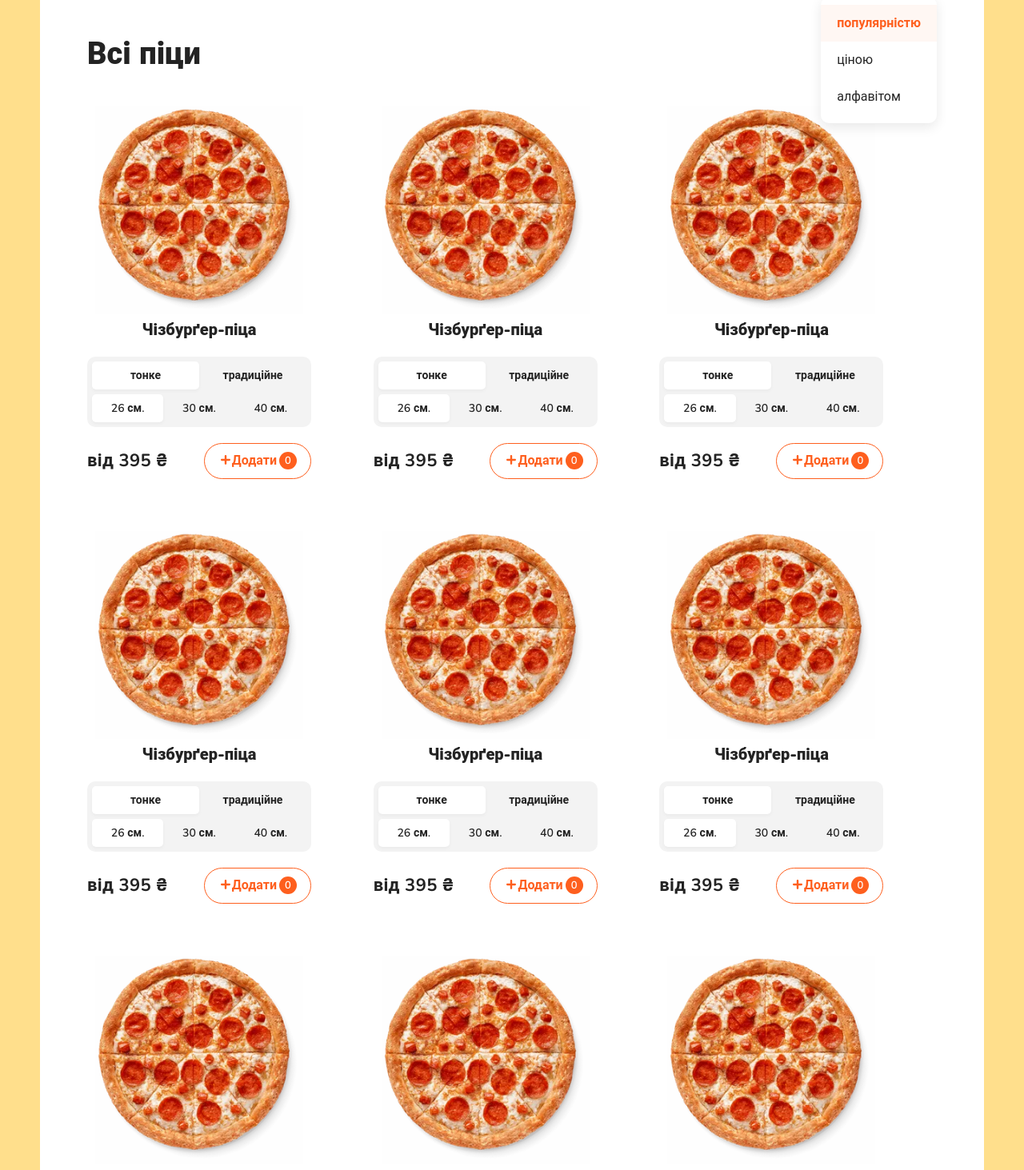
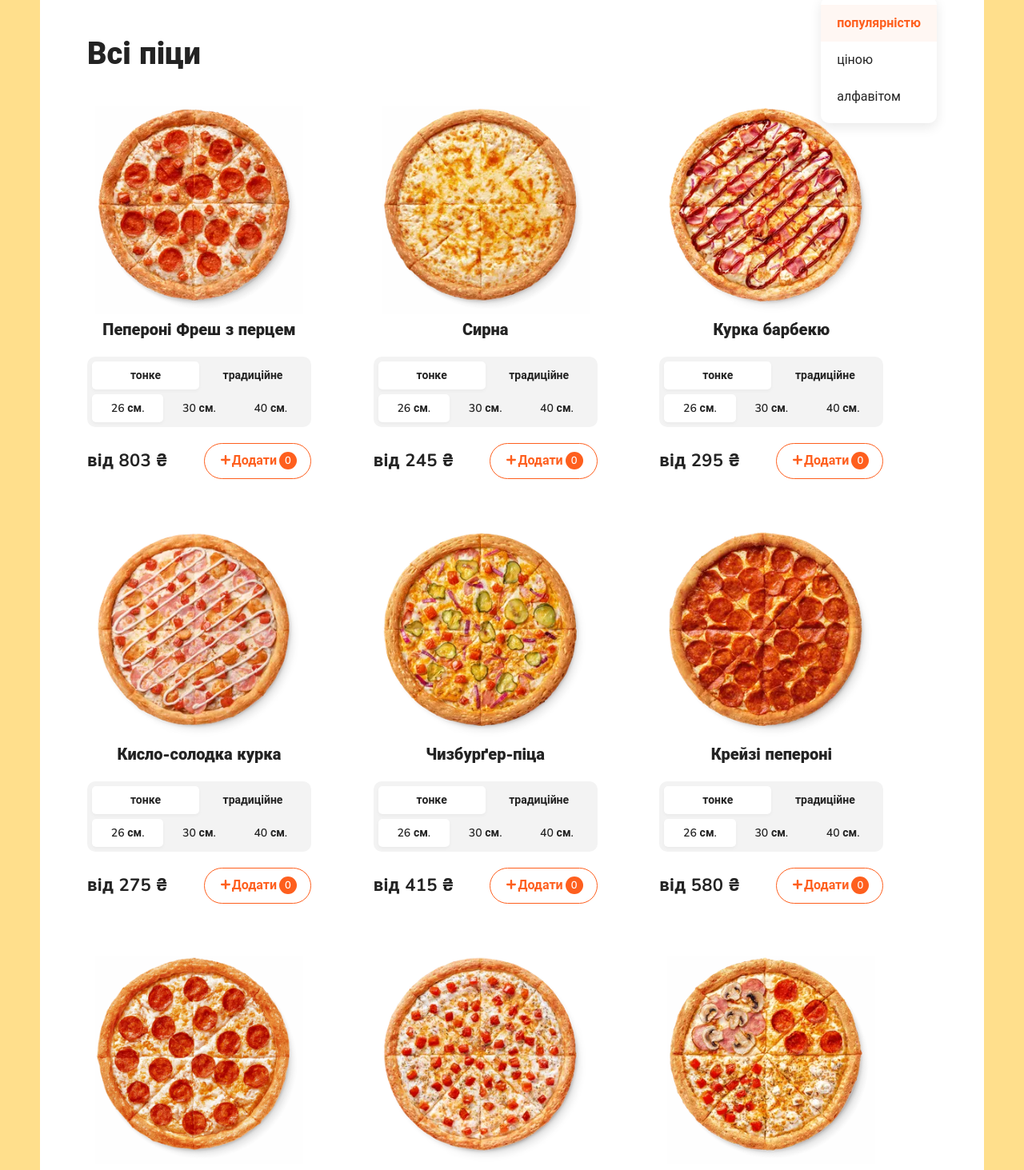
Before and after one commit to v-dzhulai/React-Pizza, a React (Create React App) app: page / in a window 1280 px wide. Shown: the part 280-1743 px from the top of the page at 80% size. Built offline with nearby package versions, Linux system fonts and the light colour scheme.

Commit message:
state of pizza-block

```diff
--- a/src/App.js
+++ b/src/App.js
@@ -4,6 +4,7 @@ import Header from "./components/Header";
 import Categories from "./components/Categories";
 import Sort from "./components/Sort";
 import PizzaBlock from "./components/PizzaBlock";
+import pizzas from "./state";
 
 function App() {
     return (
@@ -20,16 +21,9 @@ function App() {
 
                         <h2 className="content__title">Всі піци</h2>
                         <div className="content__items">
-                            <PizzaBlock/>
-                            <PizzaBlock/>
-                            <PizzaBlock/>
-                            <PizzaBlock/>
-                            <PizzaBlock/>
-                            <PizzaBlock/>
-                            <PizzaBlock/>
-                            <PizzaBlock/>
-                            <PizzaBlock/>
-                            <PizzaBlock/>
+                            {pizzas.map(item => {
+                                return <PizzaBlock key={`${item.id}_${item.title}`} {...item}/>
+                            })}
                         </div>
                     </div>
                 </div>
--- a/src/components/PizzaBlock.jsx
+++ b/src/components/PizzaBlock.jsx
@@ -1,14 +1,14 @@
 import React from 'react';
 
-const PizzaBlock = () => {
+const PizzaBlock = ({imageUrl, title, price}) => {
     return (
         <div className="pizza-block">
             <img
                 className="pizza-block__image"
-                src="./img/1.webp"
+                src={imageUrl}
                 alt="Pizza"
             />
-            <h4 className="pizza-block__title">Чізбурґер-піца</h4>
+            <h4 className="pizza-block__title">{title}</h4>
 
             <div className="pizza-block__selector">
                 <ul>
@@ -22,7 +22,7 @@ const PizzaBlock = () => {
                 </ul>
             </div>
             <div className="pizza-block__bottom">
-                <div className="pizza-block__price">від 395 ₴</div>
+                <div className="pizza-block__price">від {price} ₴</div>
                 <div className="button button--outline button--add">
                     <svg
                         width="12"
--- /dev/null
+++ b/src/state.js
@@ -0,0 +1,113 @@
+const pizzas = [
+    {
+        "id": 0,
+        "imageUrl": "./img/1.webp",
+        "title": "Пепероні Фреш з перцем",
+        "types": [0, 1],
+        "sizes": [26, 30, 40],
+        "price": 803,
+        "category": 0,
+        "rating": 4
+    },
+
+    {
+        "id": 1,
+        "imageUrl": "./img/2.webp",
+        "title": "Сирна",
+        "types": [0],
+        "sizes": [26, 40],
+        "price": 245,
+        "category": 0,
+        "rating": 6
+    },
+
+    {
+        "id": 2,
+        "imageUrl": "./img/3.webp",
+        "title": "Курка барбекю",
+        "types": [0],
+        "sizes": [26, 40],
+        "price": 295,
+        "category": 1,
+        "rating": 4
+    },
+
+    {
+        "id": 3,
+        "imageUrl": "./img/4.webp",
+        "title": "Кисло-солодка курка",
+        "types": [1],
+        "sizes": [26, 30, 40],
+        "price": 275,
+        "category": 2,
+        "rating": 2
+    },
+
+    {
+        "id": 4,
+        "imageUrl": "./img/5.webp",
+        "title": "Чизбурґер-піца",
+        "types": [0, 1],
+        "sizes": [26, 30, 40],
+        "price": 415,
+        "category": 3,
+        "rating": 8
+    },
+
+    {
+        "id": 5,
+        "imageUrl": "./img/6.webp",
+        "title": "Крейзі пепероні",
+        "types": [0],
+        "sizes": [30, 40],
+        "price": 580,
+        "category": 2,
+        "rating": 2
+    },
+
+    {
+        "id": 6,
+        "imageUrl": "./img/7.webp",
+        "title": "Пепероні",
+        "types": [0, 1],
+        "sizes": [26, 30, 40],
+        "price": 675,
+        "category": 1,
+        "rating": 9
+    },
+
+    {
+        "id": 7,
+        "imageUrl": "./img/8.webp",
+        "title": "Марґарита",
+        "types": [0, 1],
+        "sizes": [26, 30, 40],
+        "price": 450,
+        "category": 4,
+        "rating": 10
+    },
+
+    {
+        "id": 8,
+        "imageUrl": "./img/9.webp",
+        "title": "Чотири сезони",
+        "types": [0, 1],
+        "sizes": [26, 30, 40],
+        "price": 395,
+        "category": 5,
+        "rating": 10
+    },
+
+    {
+        "id": 9,
+        "imageUrl": "./img/10.webp",
+        "title": "Овочі та гриби 🌱",
+        "types": [0, 1],
+        "sizes": [26, 30, 40],
+        "price": 285,
+        "category": 5,
+        "rating": 7
+    }
+]
+
+export default pizzas;
```
Also changed, not shown: src/pizza.json (+49 -103 lines).
